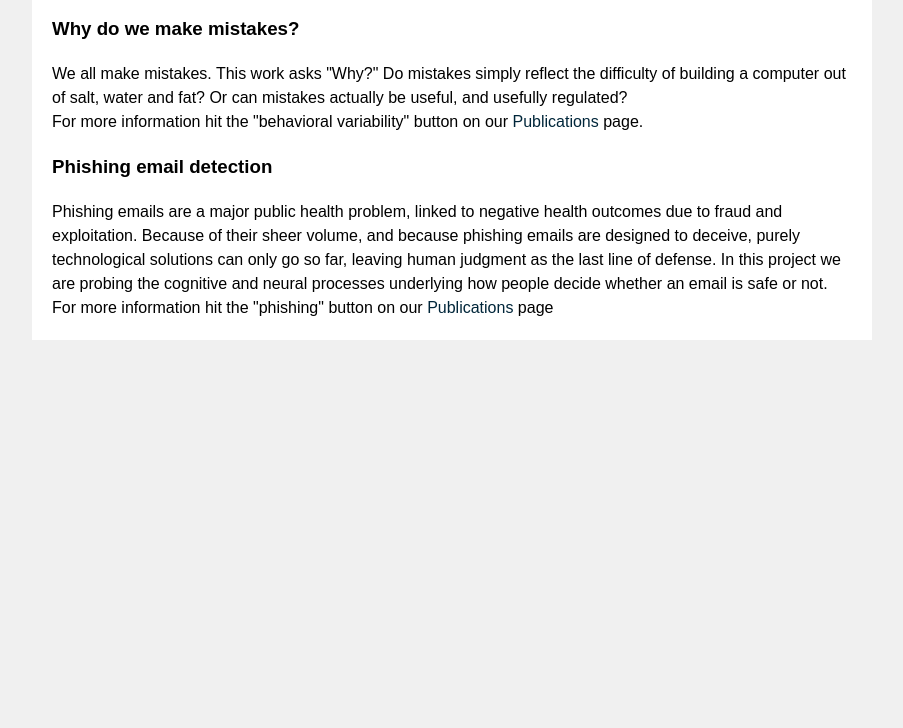
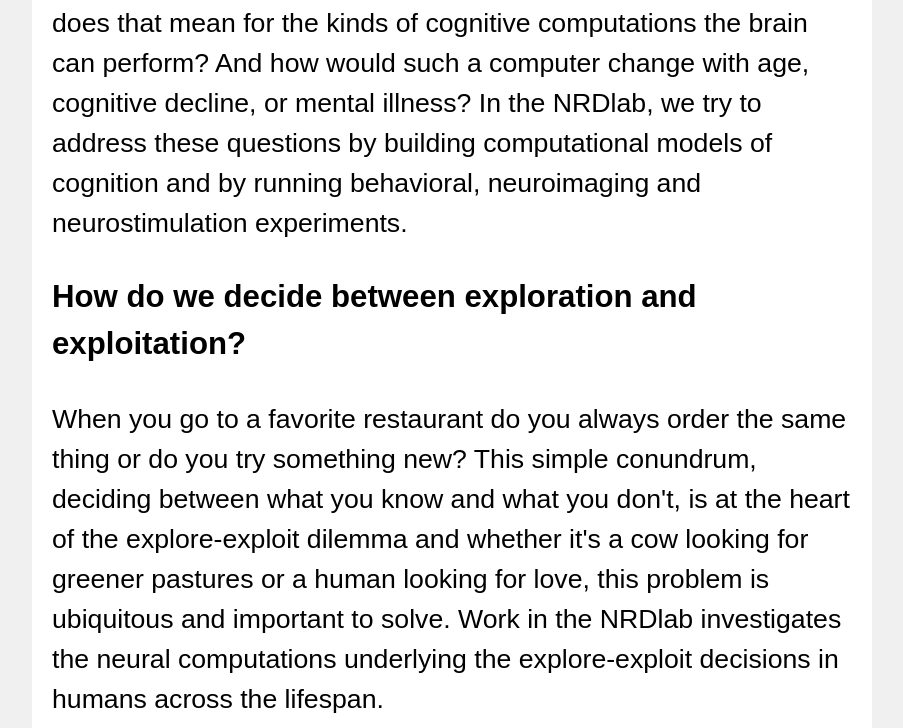
Before and after one commit to d-r-b-o-b/d-r-b-o-b.github.io, a plain HTML site: page index.html in a window 1280 px wide. Shown: the part 602-1330 px from the top of the page, without its empty margins (188-1091 px from the left). Before the commit the page ends 952 px from the top, so only its background shows below. Drawn offline with Linux system fonts and the light colour scheme.

Commit message:
Update style.css

```diff
--- a/style.css
+++ b/style.css
@@ -3,7 +3,7 @@ body {
     background-color: #f0f0f0;
     margin: 10px;
     line-height: 1.5;
-    /* font-size: 20pt; */
+    font-size: 20pt;
 }
 .container {
     font-family: "Arial";
```
